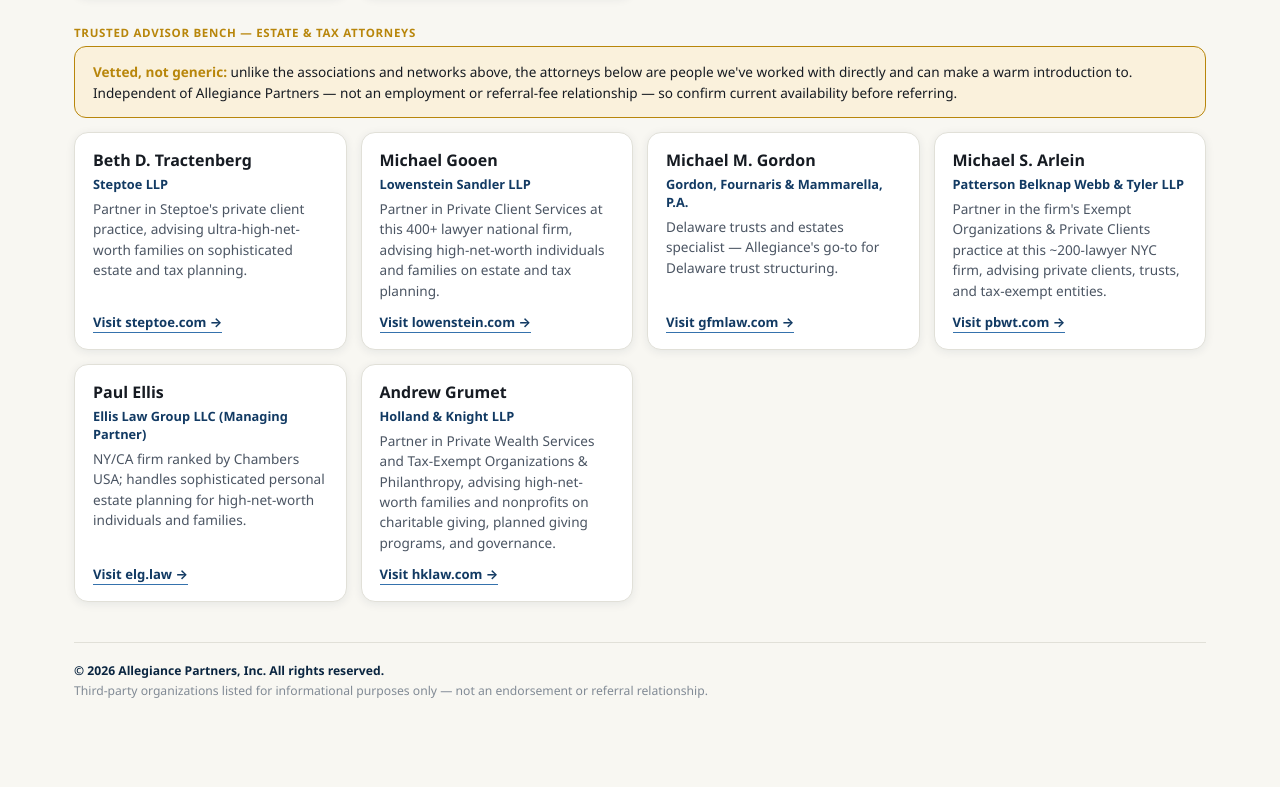
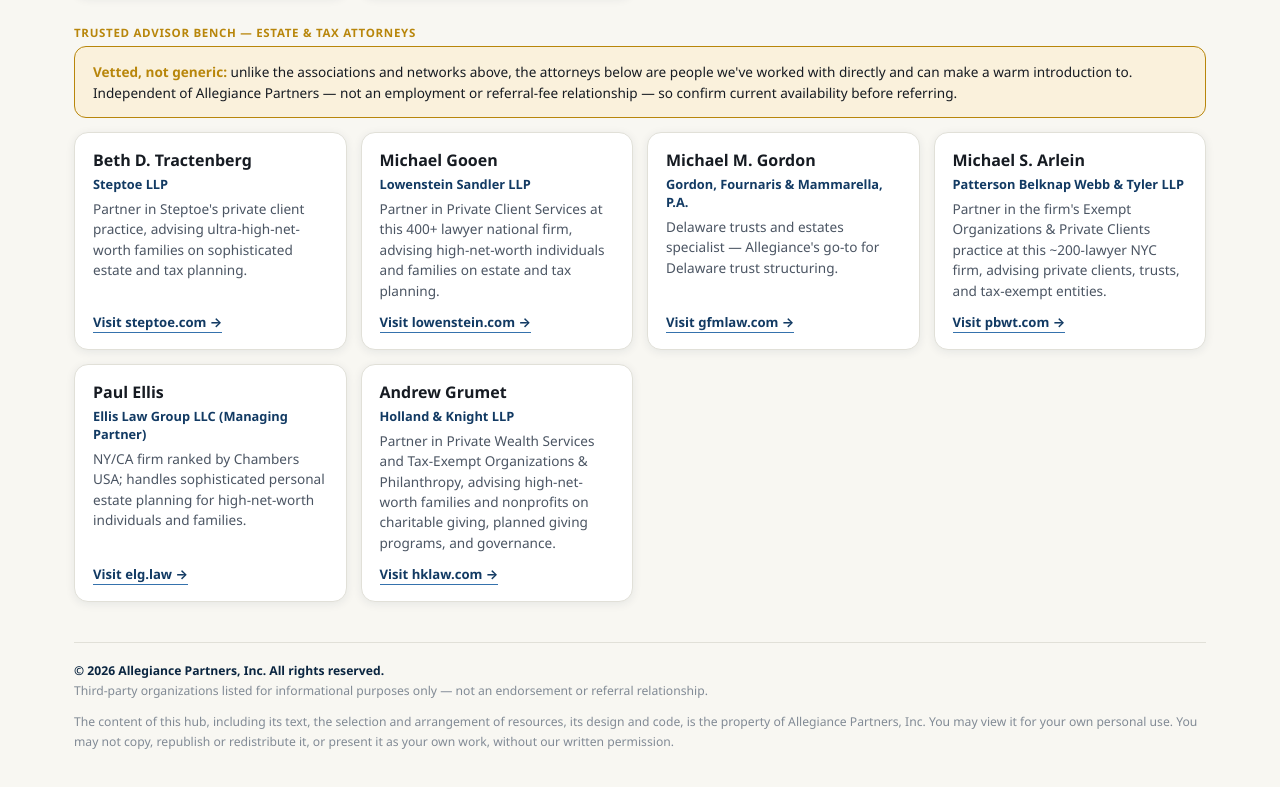
Before and after one commit to allegiancepartners/UHNW-Resource-Hub, a plain HTML site: page uhnw-navigator.html in a window 1280 px wide. Shown: the part 1508-2295 px from the top of the page. Before the commit the page ends 2272 px from the top, so only its background shows below. Drawn offline with Linux system fonts and the light colour scheme.

Commit message:
Update footer with copyright and usage terms
Added a copyright notice and usage terms to the footer.

```diff
--- a/uhnw-navigator.html
+++ b/uhnw-navigator.html
@@ -234,7 +234,7 @@
 
   </div>
 
-  <footer> <strong>© 2026 Allegiance Partners, Inc. All rights reserved.</strong> <br> Third-party organizations listed for informational purposes only — not an endorsement or referral relationship.</footer>
+  <footer> <strong>© 2026 Allegiance Partners, Inc. All rights reserved.</strong> <br> Third-party organizations listed for informational purposes only — not an endorsement or referral relationship.&nbsp; <p>The content of this hub, including its text, the selection and arrangement of resources, its design and code, is the property of Allegiance Partners, Inc. You may view it for your own personal use. You may not copy, republish or redistribute it, or present it as your own work, without our written permission.</p> </footer>
 
 </div>
 </body>
```
